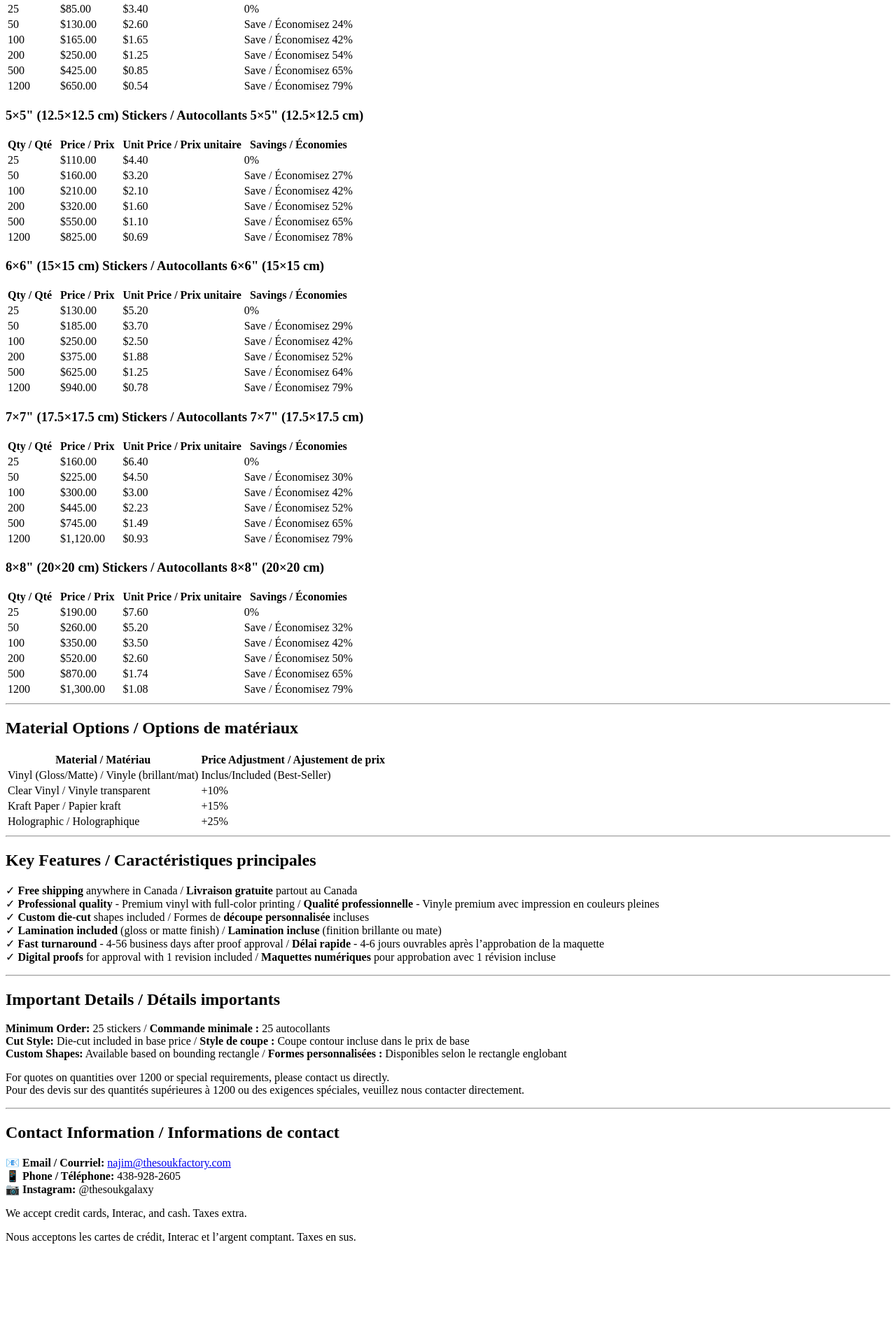
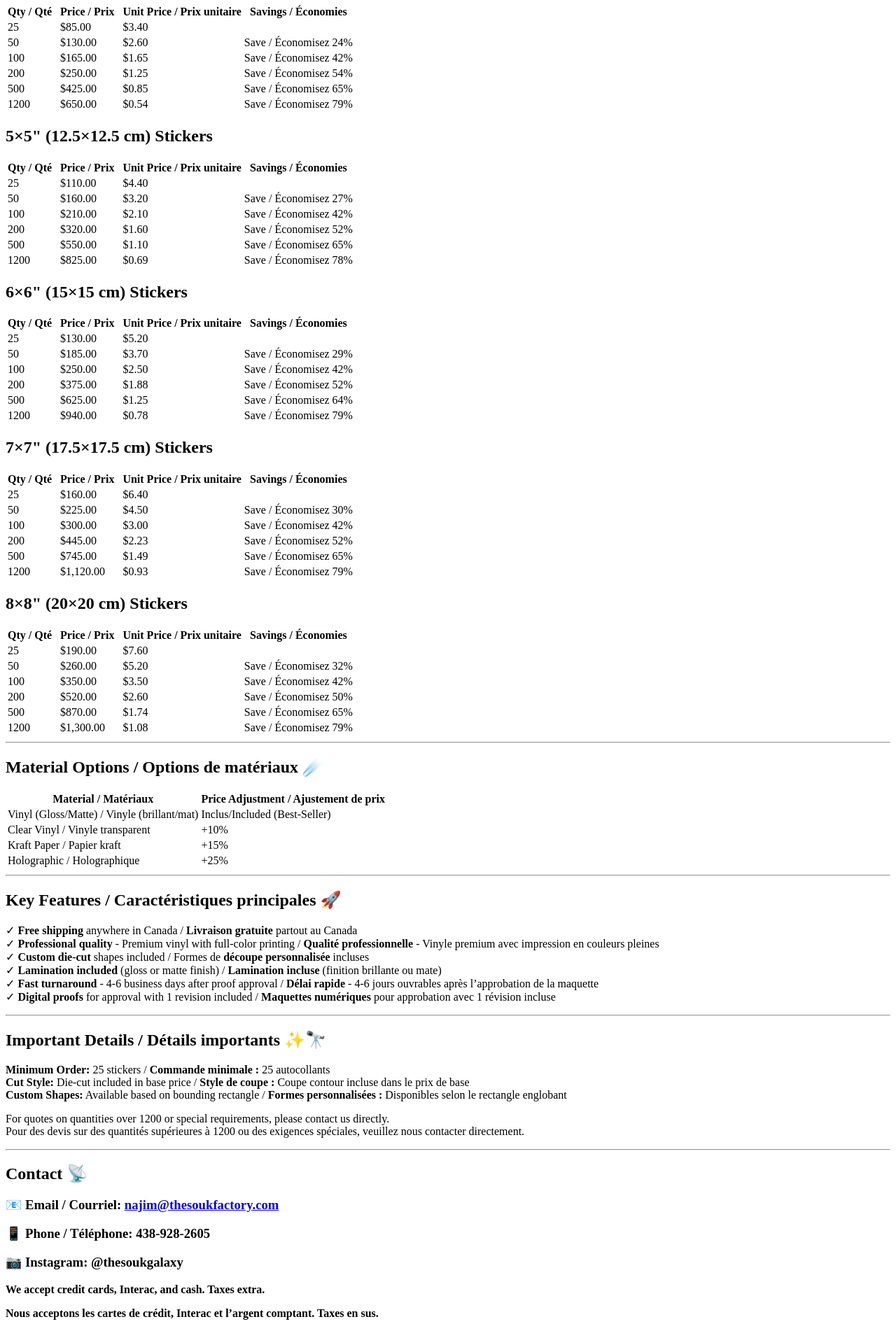
Before and after one commit to NajimFS/IIITHRIII, an Astro site: page /thesoukgalaxy in a window 1280 px wide. Shown: the part 675-2577 px from the top of the page at 70% size. Before the commit the page ends 2468 px from the top, so only its background shows below. Built offline with nearby package versions, Linux system fonts and the light colour scheme; Astro itself is replaced by a stand-in of ours.

Commit message:
Commiting new website layout

```diff
--- a/src/pages/thesoukgalaxy.md
+++ b/src/pages/thesoukgalaxy.md
@@ -1,75 +1,75 @@
-# THE SOUK GALAXY - Sticker Pricing Guide / Guide des prix d'autocollants
+ # 🛸 THE SOUK GALAXY - Sticker Pricing Guide / Guide des prix d'autocollants 🪐
 
-*Professional Quality Die-Cut Stickers / Autocollants de qualité professionnelle à découpe personnalisée*
+### *Professional Quality Die-Cut Stickers / Autocollants de qualité professionnelle à découpe personnalisée*
+#### Made with 🫀, care, and a strict no-alien-harm policy.
+
 
 ---
 
-## Competitive Pricing Structure / Structure des prix compétitifs
-
-### 2×2" (5×5 cm) Stickers / Autocollants 2×2" (5×5 cm)
+## 2×2" (5×5 cm) Stickers 👽
 | Qty / Qté &nbsp;| Price / Prix &nbsp;| Unit Price / Prix unitaire | Savings / Économies |
 |----------|-------------|------------------|-------------------|
-| 25       | $45.00      | $1.80            | 0%                |
+| 25       | $45.00      | $1.80            |                 |
 | 50       | $72.50      | $1.45            | Save / Économisez 19% |
 | 100      | $85.00      | $0.85            | Save / Économisez 41% |
 | 200      | $135.00     | $0.68            | Save / Économisez 52% |
 | 500      | $240.00     | $0.48            | Save / Économisez 64% |
 | 1200     | $400.00     | $0.33            | Save / Économisez 77% |
 
-### 3×3" (7.5×7.5 cm) Stickers / Autocollants 3×3" (7.5×7.5 cm) Best-Seller
+## 3×3" (7.5×7.5 cm) Stickers -  BEST-SELLER
 | Qty / Qté &nbsp;| Price / Prix &nbsp;| Unit Price / Prix unitaire | Savings / Économies |
 |----------|-------------|------------------|-------------------|
-| 25       | $65.00      | $2.60            | 0%                |
+| 25       | $65.00      | $2.60            |               |
 | 50       | $105.00     | $2.10            | Save / Économisez 19% |
 | 100      | $125.00     | $1.25            | Save / Économisez 41% |
 | 200      | $190.00     | $0.95            | Save / Économisez 55% |
 | 500      | $350.00     | $0.70            | Save / Économisez 67% |
 | 1200     | $525.00     | $0.44            | Save / Économisez 79% |
 
-### 4×4" (10×10 cm) Stickers / Autocollants 4×4" (10×10 cm)
+## 4×4" (10×10 cm) Stickers
 | Qty / Qté &nbsp;| Price / Prix &nbsp;| Unit Price / Prix unitaire | Savings / Économies |
 |----------|-------------|------------------|-------------------|
-| 25       | $85.00      | $3.40            | 0%                |
+| 25       | $85.00      | $3.40            |              |
 | 50       | $130.00     | $2.60            | Save / Économisez 24% |
 | 100      | $165.00     | $1.65            | Save / Économisez 42% |
 | 200      | $250.00     | $1.25            | Save / Économisez 54% |
 | 500      | $425.00     | $0.85            | Save / Économisez 65% |
 | 1200     | $650.00     | $0.54            | Save / Économisez 79% |
 
-### 5×5" (12.5×12.5 cm) Stickers / Autocollants 5×5" (12.5×12.5 cm)
+## 5×5" (12.5×12.5 cm) Stickers
 | Qty / Qté &nbsp;| Price / Prix &nbsp;| Unit Price / Prix unitaire | Savings / Économies |
 |----------|-------------|------------------|-------------------|
-| 25       | $110.00     | $4.40            | 0%                |
+| 25       | $110.00     | $4.40            |                |
 | 50       | $160.00     | $3.20            | Save / Économisez 27% |
 | 100      | $210.00     | $2.10            | Save / Économisez 42% |
 | 200      | $320.00     | $1.60            | Save / Économisez 52% |
 | 500      | $550.00     | $1.10            | Save / Économisez 65% |
 | 1200     | $825.00     | $0.69            | Save / Économisez 78% |
 
-### 6×6" (15×15 cm) Stickers / Autocollants 6×6" (15×15 cm)
+## 6×6" (15×15 cm) Stickers
 | Qty / Qté &nbsp;| Price / Prix &nbsp;| Unit Price / Prix unitaire | Savings / Économies |
 |----------|-------------|------------------|-------------------|
-| 25       | $130.00     | $5.20            | 0%                |
+| 25       | $130.00     | $5.20            |                 |
 | 50       | $185.00     | $3.70            | Save / Économisez 29% |
 | 100      | $250.00     | $2.50            | Save / Économisez 42% |
 | 200      | $375.00     | $1.88            | Save / Économisez 52% |
 | 500      | $625.00     | $1.25            | Save / Économisez 64% |
 | 1200     | $940.00     | $0.78            | Save / Économisez 79% |
 
-### 7×7" (17.5×17.5 cm) Stickers / Autocollants 7×7" (17.5×17.5 cm)
+## 7×7" (17.5×17.5 cm) Stickers
 | Qty / Qté &nbsp;| Price / Prix &nbsp;| Unit Price / Prix unitaire | Savings / Économies |
 |----------|-------------|------------------|-------------------|
-| 25       | $160.00     | $6.40            | 0%                |
+| 25       | $160.00     | $6.40            |                 |
 | 50       | $225.00     | $4.50            | Save / Économisez 30% |
 | 100      | $300.00     | $3.00            | Save / Économisez 42% |
 | 200      | $445.00     | $2.23            | Save / Économisez 52% |
 | 500      | $745.00     | $1.49            | Save / Économisez 65% |
 | 1200     | $1,120.00   | $0.93            | Save / Économisez 79% |
 
-### 8×8" (20×20 cm) Stickers / Autocollants 8×8" (20×20 cm)
+## 8×8" (20×20 cm) Stickers
 | Qty / Qté &nbsp;| Price / Prix &nbsp;| Unit Price / Prix unitaire | Savings / Économies |
 |----------|-------------|------------------|-------------------|
-| 25       | $190.00     | $7.60            | 0%                |
+| 25       | $190.00     | $7.60            |                 |
 | 50       | $260.00     | $5.20            | Save / Économisez 32% |
 | 100      | $350.00     | $3.50            | Save / Économisez 42% |
 | 200      | $520.00     | $2.60            | Save / Économisez 50% |
@@ -78,9 +78,9 @@
 
 ---
 
-## Material Options / Options de matériaux
+## Material Options / Options de matériaux ☄️
 
-| Material / Matériau | Price Adjustment / Ajustement de prix |
+| Material / Matériaux | Price Adjustment / Ajustement de prix |
 |----------|------------------|
 | Vinyl (Gloss/Matte) / Vinyle (brillant/mat) | Inclus/Included (Best-Seller) |
 | Clear Vinyl / Vinyle transparent | +10% |
@@ -89,18 +89,18 @@
 
 ---
 
-## Key Features / Caractéristiques principales
+## Key Features / Caractéristiques principales 🚀
 
 ✓ **Free shipping** anywhere in Canada / **Livraison gratuite** partout au Canada
 ✓ **Professional quality** - Premium vinyl with full-color printing / **Qualité professionnelle** - Vinyle premium avec impression en couleurs pleines
 ✓ **Custom die-cut** shapes included / Formes de **découpe personnalisée** incluses
 ✓ **Lamination included** (gloss or matte finish) / **Lamination incluse** (finition brillante ou mate)
-✓ **Fast turnaround** - 4-56 business days after proof approval / **Délai rapide** - 4-6 jours ouvrables après l'approbation de la maquette
+✓ **Fast turnaround** - 4-6 business days after proof approval / **Délai rapide** - 4-6 jours ouvrables après l'approbation de la maquette
 ✓ **Digital proofs** for approval with 1 revision included / **Maquettes numériques** pour approbation avec 1 révision incluse
 
 ---
 
-## Important Details / Détails importants
+## Important Details / Détails importants ✨🔭
 
 **Minimum Order:** 25 stickers / **Commande minimale :** 25 autocollants
 **Cut Style:** Die-cut included in base price / **Style de coupe :** Coupe contour incluse dans le prix de base
@@ -111,12 +111,12 @@ Pour des devis sur des quantités supérieures à 1200 ou des exigences spécial
 
 ---
 
-## Contact Information / Informations de contact
+## Contact 📡
 
-📧 **Email / Courriel:** najim@thesoukfactory.com
-📱 **Phone / Téléphone:** 438-928-2605
-📷 **Instagram:** @thesoukgalaxy
+### 📧 **Email / Courriel:** najim@thesoukfactory.com
+### 📱 **Phone / Téléphone:** 438-928-2605
+### 📷 **Instagram:** @thesoukgalaxy
 
-We accept credit cards, Interac, and cash. Taxes extra.
+**We accept credit cards, Interac, and cash. Taxes extra.**
 
-Nous acceptons les cartes de crédit, Interac et l’argent comptant. Taxes en sus.
+**Nous acceptons les cartes de crédit, Interac et l’argent comptant. Taxes en sus.**
```
